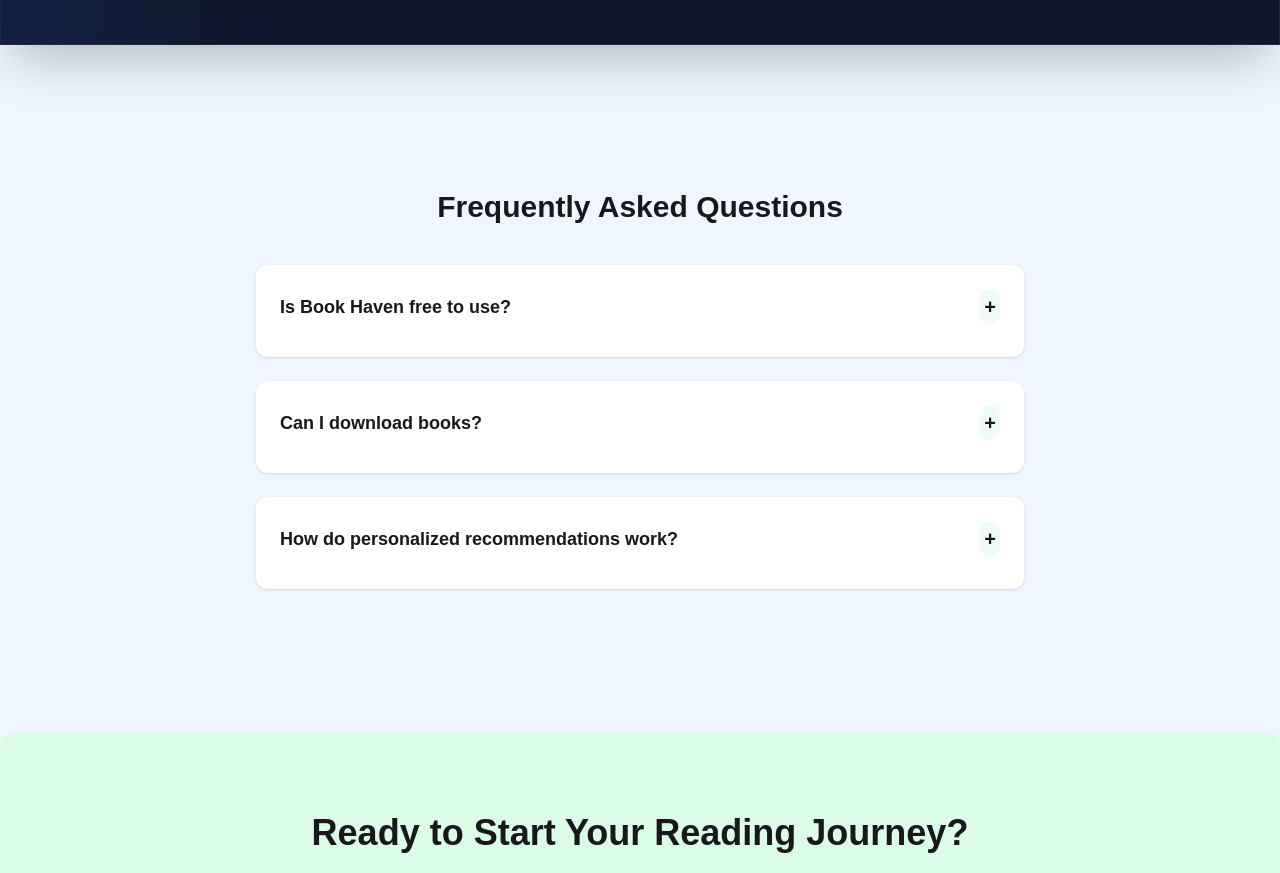
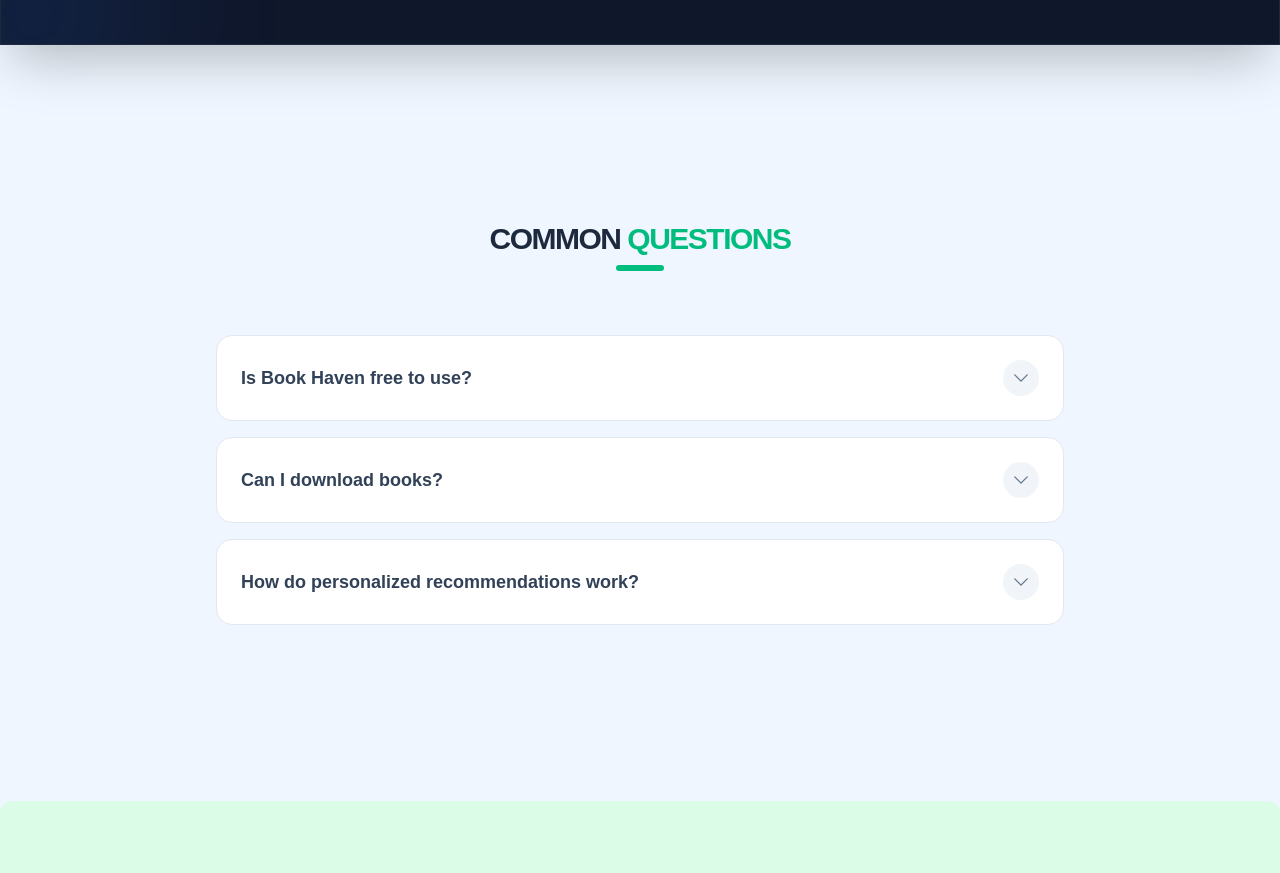
Before and after one commit to jamal-uddin-asif/The-Book-Haven-Client-, a React (Vite) app: page / in a window 1280 px wide. Shown: the part 5100-5973 px from the top of the page. Built offline with nearby package versions, Linux system fonts and the light colour scheme; no server answers; a web font is replaced by a local one.

Commit message:
FAQ section polished

```diff
--- a/src/Components/Home/FAQSection/FAQSection.jsx
+++ b/src/Components/Home/FAQSection/FAQSection.jsx
@@ -1,42 +1,67 @@
 import { useState } from "react";
+import { HiChevronDown } from "react-icons/hi2";
 
 export const FAQSection = () => {
   const faqs = [
-    { question: "Is Book Haven free to use?", answer: "Yes, you can explore thousands of books for free." },
-    { question: "Can I download books?", answer: "Yes, most books can be downloaded for offline reading." },
-    { question: "How do personalized recommendations work?", answer: "We suggest books based on your reading history and preferences." },
+    { question: "Is Book Haven free to use?", answer: "Yes, you can explore thousands of books for free. We believe in making literature accessible to everyone through our ad-supported platform." },
+    { question: "Can I download books?", answer: "Absolutely! Most of our titles are available for offline reading. Simply click the download icon on the book detail page." },
+    { question: "How do personalized recommendations work?", answer: "Our smart algorithm analyzes your reading history, genres you enjoy, and authors you follow to suggest titles perfectly tailored to your taste." },
   ];
 
-  const [openIndex, setOpenIndex] = useState(null); // Track which FAQ is open
-
-  const handleShow = (index) => {
-    if (openIndex === index) {
-      setOpenIndex(null); // Close if the same FAQ is clicked again
-    } else {
-      setOpenIndex(index); // Open the clicked FAQ
-    }
-  };
+  const [openIndex, setOpenIndex] = useState(null);
 
   return (
-    <section className="py-16 px-6 md:my-20">
-      <h2 className="text-3xl font-bold text-center mb-10">Frequently Asked Questions</h2>
-      <div className="mx-auto space-y-6 max-w-3xl">
-        {faqs.map((faq, index) => (
-          <div key={index} className="bg-white dark:bg-base-100 p-6 rounded-xl shadow">
-            <h3 className="font-semibold text-lg mb-2 flex justify-between items-center">
-              {faq.question}
-              <span
-                onClick={() => handleShow(index)}
-                className="bg-green-50 dark:bg-base-100 p-1 rounded-full text-xl cursor-pointer select-none"
+    <section className="py-24 px-6 max-w-4xl mx-auto">
+      {/* Signature Title Design */}
+      <div className="mb-16 text-center">
+        <h2 className="text-3xl font-black text-slate-800 dark:text-white uppercase tracking-tighter">
+          Common <span className="text-emerald-500">Questions</span>
+        </h2>
+        <div className="h-1.5 w-12 bg-emerald-500 mt-2 mx-auto rounded-full"></div>
+      </div>
+
+      <div className="space-y-4">
+        {faqs.map((faq, index) => {
+          const isOpen = openIndex === index;
+          return (
+            <div
+              key={index}
+              className={`group border rounded-2xl transition-all duration-300 ${
+                isOpen
+                ? "border-emerald-500/50 bg-emerald-50/30 dark:bg-emerald-950/10 shadow-lg shadow-emerald-500/5"
+                : "border-slate-200 dark:border-slate-800 bg-white dark:bg-slate-900 hover:border-emerald-500/30"
+              }`}
+            >
+              <button
+                onClick={() => setOpenIndex(isOpen ? null : index)}
+                className="w-full flex justify-between items-center p-6 text-left focus:outline-none"
               >
-                {openIndex === index ? "−" : "+"}
-              </span>
-            </h3>
-            <p className={`text-gray-700 bg-green-100 p-2 rounded-xl transition-all duration-300 ${openIndex === index ? "block" : "hidden"}`}>
-              {faq.answer}
-            </p>
-          </div>
-        ))}
+                <span className={`text-lg font-bold transition-colors duration-300 ${
+                  isOpen ? "text-emerald-600 dark:text-emerald-400" : "text-slate-700 dark:text-slate-200 group-hover:text-emerald-500"
+                }`}>
+                  {faq.question}
+                </span>
+
+                <div className={`transition-transform duration-500 p-2 rounded-full ${
+                  isOpen ? "bg-emerald-500 text-white rotate-180" : "bg-slate-100 dark:bg-slate-800 text-slate-500 group-hover:bg-emerald-50 group-hover:text-emerald-500"
+                }`}>
+                  <HiChevronDown size={20} />
+                </div>
+              </button>
+
+
+              <div className={`grid transition-all duration-300 ease-in-out ${
+                isOpen ? "grid-rows-[1fr] opacity-100" : "grid-rows-[0fr] opacity-0"
+              }`}>
+                <div className="overflow-hidden">
+                  <div className="px-6 pb-6 text-slate-600 dark:text-slate-400 leading-relaxed border-t border-emerald-100/20 dark:border-emerald-900/20 pt-4">
+                    {faq.answer}
+                  </div>
+                </div>
+              </div>
+            </div>
+          );
+        })}
       </div>
     </section>
   );
```
